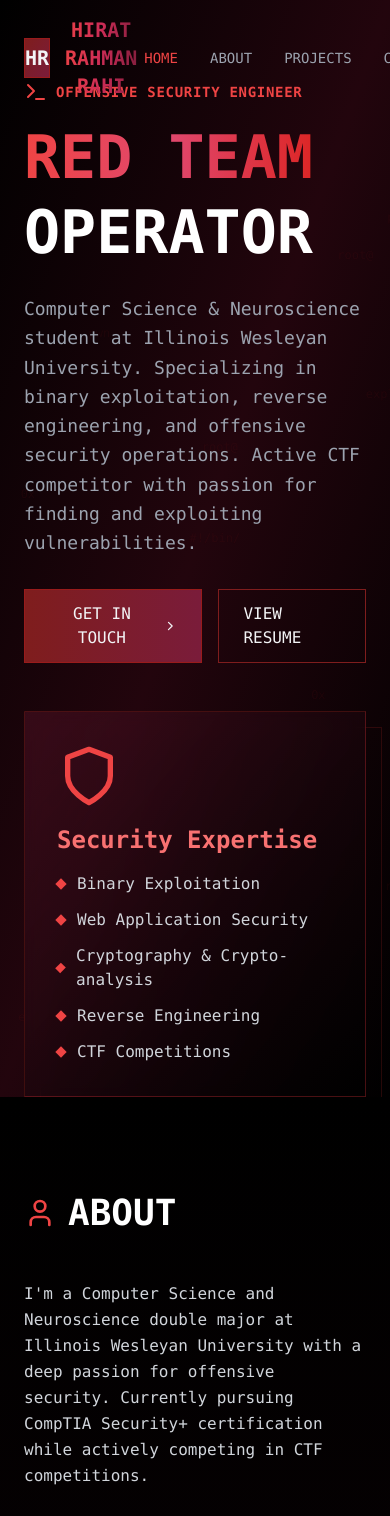
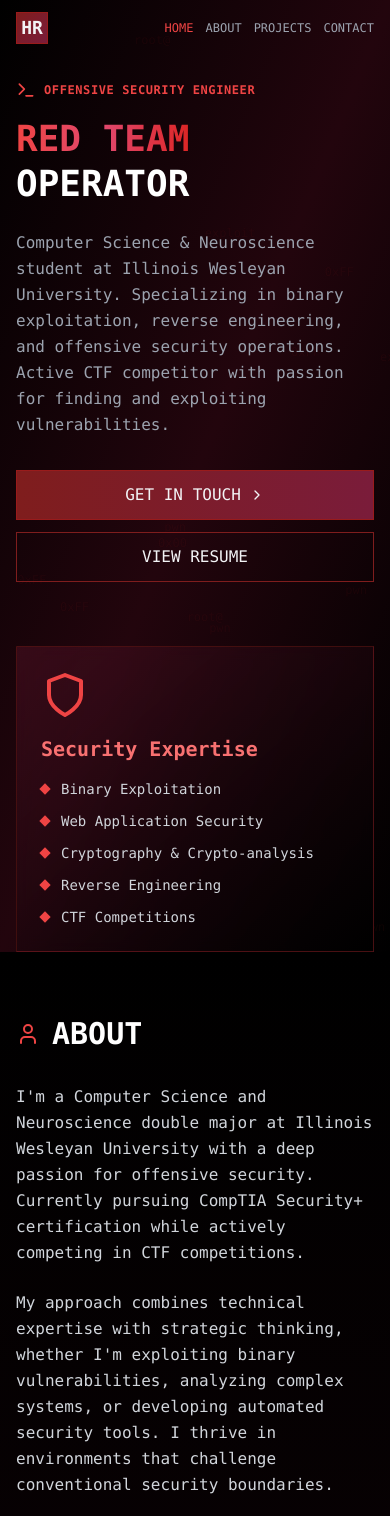
Before and after one commit to hiratinspace/hr_portfolio, a React (Create React App) app: page / in a window 390 px wide. Shown: the top 1516 px of the page. Built offline with nearby package versions, Linux system fonts and the light colour scheme.

Commit message:
Add scroll-based navigation highlighting and full mobile responsiveness

```diff
--- a/src/App.js
+++ b/src/App.js
@@ -9,7 +9,25 @@ const Portfolio = () => {
   useEffect(() => {
     const handleScroll = () => {
       setScrolled(window.scrollY > 50);
+
+      // Update active section based on scroll position
+      const sections = ['home', 'about', 'projects', 'contact'];
+      const scrollPosition = window.scrollY + 200; // Offset for better detection
+
+      for (const section of sections) {
+        const element = document.getElementById(section);
+        if (element) {
+          const offsetTop = element.offsetTop;
+          const offsetBottom = offsetTop + element.offsetHeight;
+
+          if (scrollPosition >= offsetTop && scrollPosition < offsetBottom) {
+            setActiveSection(section);
+            break;
+          }
+        }
+      }
     };
+
     window.addEventListener('scroll', handleScroll);
     return () => window.removeEventListener('scroll', handleScroll);
   }, []);
@@ -151,20 +169,20 @@ This toolkit has been instrumental in solving 50+ cryptography challenges across
     <div className="bg-black text-gray-100 min-h-screen font-mono">
       {/* Navigation */}
       <nav className={`fixed top-0 w-full z-50 transition-all duration-300 ${scrolled ? 'bg-black/95 backdrop-blur-sm border-b border-red-900/30' : 'bg-transparent'}`}>
-        <div className="max-w-7xl mx-auto px-6 py-4">
+        <div className="max-w-7xl mx-auto px-4 sm:px-6 py-3 sm:py-4">
           <div className="flex items-center justify-between">
             <button
               onClick={() => scrollToSection('home')}
               className="flex items-center space-x-2 cursor-pointer group"
             >
-              <div className="w-10 h-10 bg-gradient-to-br from-red-900 to-burgundy-900 flex items-center justify-center font-bold text-xl border border-red-800 group-hover:border-red-600 transition-all">
+              <div className="w-8 h-8 sm:w-10 sm:h-10 bg-gradient-to-br from-red-900 to-burgundy-900 flex items-center justify-center font-bold text-lg sm:text-xl border border-red-800 group-hover:border-red-600 transition-all flex-shrink-0">
                 HR
               </div>
-              <span className="text-xl font-bold bg-gradient-to-r from-red-500 via-burgundy-600 to-burgundy-900 bg-clip-text text-transparent group-hover:from-red-400 group-hover:via-burgundy-500 transition-all">
+              <span className="text-base sm:text-xl font-bold bg-gradient-to-r from-red-500 via-burgundy-600 to-burgundy-900 bg-clip-text text-transparent group-hover:from-red-400 group-hover:via-burgundy-500 transition-all hidden sm:inline">
                 HIRAT RAHMAN RAHI
               </span>
             </button>
-            <div className="flex items-center space-x-8">
+            <div className="flex items-center space-x-3 sm:space-x-8">
               {[
                 { label: 'HOME', id: 'home' },
                 { label: 'ABOUT', id: 'about' },
@@ -174,7 +192,7 @@ This toolkit has been instrumental in solving 50+ cryptography challenges across
                 <button
                   key={item.id}
                   onClick={() => scrollToSection(item.id)}
-                  className={`text-sm transition-colors hover:text-red-500 ${activeSection === item.id ? 'text-red-500' : 'text-gray-400'}`}
+                  className={`text-xs sm:text-sm transition-colors hover:text-red-500 ${activeSection === item.id ? 'text-red-500' : 'text-gray-400'}`}
                 >
                   {item.label}
                 </button>
@@ -185,7 +203,7 @@ This toolkit has been instrumental in solving 50+ cryptography challenges across
       </nav>
 
       {/* Hero Section */}
-      <section id="home" className="min-h-screen flex items-center justify-center relative overflow-hidden pt-20">
+      <section id="home" className="min-h-screen flex items-center justify-center relative overflow-hidden pt-20 px-4 sm:px-6">
         <div className="absolute inset-0 bg-gradient-to-br from-black via-burgundy-950 to-black opacity-50"></div>
         <div className="absolute inset-0">
           {[...Array(20)].map((_, i) => (
@@ -203,63 +221,63 @@ This toolkit has been instrumental in solving 50+ cryptography challenges across
           ))}
         </div>
 
-        <div className="max-w-6xl mx-auto px-6 relative z-10">
-          <div className="grid grid-cols-1 lg:grid-cols-2 gap-12 items-center">
+        <div className="max-w-6xl mx-auto relative z-10 w-full">
+          <div className="grid grid-cols-1 lg:grid-cols-2 gap-8 lg:gap-12 items-center">
             <div>
               <div className="flex items-center space-x-2 mb-4">
-                <Terminal className="text-red-500 w-6 h-6" />
-                <span className="text-red-500 text-sm font-bold tracking-wider">OFFENSIVE SECURITY ENGINEER</span>
+                <Terminal className="text-red-500 w-5 h-5 sm:w-6 sm:h-6" />
+                <span className="text-red-500 text-xs sm:text-sm font-bold tracking-wider">OFFENSIVE SECURITY ENGINEER</span>
               </div>
-              <h1 className="text-6xl font-bold mb-6 leading-tight">
+              <h1 className="text-4xl sm:text-5xl lg:text-6xl font-bold mb-6 leading-tight">
                 <span className="bg-gradient-to-r from-red-500 via-burgundy-500 to-red-600 bg-clip-text text-transparent">
                   RED TEAM
                 </span>
                 <br />
                 <span className="text-white">OPERATOR</span>
               </h1>
-              <p className="text-gray-400 text-lg mb-8 leading-relaxed">
+              <p className="text-gray-400 text-base sm:text-lg mb-8 leading-relaxed">
                 Computer Science & Neuroscience student at Illinois Wesleyan University. Specializing in binary exploitation,
                 reverse engineering, and offensive security operations. Active CTF competitor with passion for finding and exploiting vulnerabilities.
               </p>
-              <div className="flex space-x-4">
+              <div className="flex flex-col sm:flex-row space-y-3 sm:space-y-0 sm:space-x-4">
                 <button
                   onClick={() => scrollToSection('contact')}
-                  className="px-6 py-3 bg-gradient-to-r from-red-900 to-burgundy-900 hover:from-red-800 hover:to-burgundy-800 transition-all border border-red-800 flex items-center space-x-2 group"
+                  className="px-6 py-3 bg-gradient-to-r from-red-900 to-burgundy-900 hover:from-red-800 hover:to-burgundy-800 transition-all border border-red-800 flex items-center justify-center space-x-2 group"
                 >
                   <span>GET IN TOUCH</span>
                   <ChevronRight className="w-4 h-4 group-hover:translate-x-1 transition-transform" />
                 </button>
-                <a href="mailto:hrahi@iwu.edu" className="px-6 py-3 border border-red-900 hover:border-red-700 hover:bg-red-950/30 transition-all">
+                <a href="mailto:hrahi@iwu.edu" className="px-6 py-3 border border-red-900 hover:border-red-700 hover:bg-red-950/30 transition-all text-center">
                   VIEW RESUME
                 </a>
               </div>
             </div>
 
-            <div className="relative">
-              <div className="relative z-10 bg-gradient-to-br from-burgundy-900/30 to-black border border-red-900/50 p-8 backdrop-blur">
-                <Shield className="text-red-500 w-16 h-16 mb-4" />
-                <h3 className="text-2xl font-bold mb-4 text-red-400">Security Expertise</h3>
+            <div className="relative mt-8 lg:mt-0">
+              <div className="relative z-10 bg-gradient-to-br from-burgundy-900/30 to-black border border-red-900/50 p-6 sm:p-8 backdrop-blur">
+                <Shield className="text-red-500 w-12 h-12 sm:w-16 sm:h-16 mb-4" />
+                <h3 className="text-xl sm:text-2xl font-bold mb-4 text-red-400">Security Expertise</h3>
                 <ul className="space-y-3">
                   {['Binary Exploitation', 'Web Application Security', 'Cryptography & Crypto-analysis', 'Reverse Engineering', 'CTF Competitions'].map((item, i) => (
-                    <li key={i} className="flex items-center space-x-3 text-gray-300">
-                      <div className="w-2 h-2 bg-red-500 rotate-45"></div>
+                    <li key={i} className="flex items-center space-x-3 text-sm sm:text-base text-gray-300">
+                      <div className="w-2 h-2 bg-red-500 rotate-45 flex-shrink-0"></div>
                       <span>{item}</span>
                     </li>
                   ))}
                 </ul>
               </div>
-              <div className="absolute -bottom-4 -right-4 w-full h-full border border-red-900/30"></div>
+              <div className="absolute -bottom-4 -right-4 w-full h-full border border-red-900/30 hidden sm:block"></div>
             </div>
           </div>
         </div>
       </section>
 
       {/* About Section */}
-      <section id="about" className="py-24 bg-gradient-to-b from-black to-burgundy-950/20">
-        <div className="max-w-6xl mx-auto px-6">
-          <div className="flex items-center space-x-3 mb-12">
-            <User className="text-red-500 w-8 h-8" />
-            <h2 className="text-4xl font-bold text-white">ABOUT</h2>
+      <section id="about" className="py-16 sm:py-24 bg-gradient-to-b from-black to-burgundy-950/20 px-4 sm:px-6">
+        <div className="max-w-6xl mx-auto">
+          <div className="flex items-center space-x-3 mb-8 sm:mb-12">
+            <User className="text-red-500 w-6 h-6 sm:w-8 sm:h-8" />
+            <h2 className="text-3xl sm:text-4xl font-bold text-white">ABOUT</h2>
           </div>
 
           <div className="grid grid-cols-1 lg:grid-cols-2 gap-12">
@@ -311,11 +329,11 @@ This toolkit has been instrumental in solving 50+ cryptography challenges across
       </section>
 
       {/* Skills Section */}
-      <section className="py-24 bg-black">
-        <div className="max-w-6xl mx-auto px-6">
-          <div className="flex items-center space-x-3 mb-12">
-            <Lock className="text-red-500 w-8 h-8" />
-            <h2 className="text-4xl font-bold text-white">SKILLS & EXPERTISE</h2>
+      <section className="py-16 sm:py-24 bg-black px-4 sm:px-6">
+        <div className="max-w-6xl mx-auto">
+          <div className="flex items-center space-x-3 mb-8 sm:mb-12">
+            <Lock className="text-red-500 w-6 h-6 sm:w-8 sm:h-8" />
+            <h2 className="text-3xl sm:text-4xl font-bold text-white">SKILLS & EXPERTISE</h2>
           </div>
 
           <div className="grid grid-cols-1 md:grid-cols-2 gap-6">
@@ -336,31 +354,31 @@ This toolkit has been instrumental in solving 50+ cryptography challenges across
       </section>
 
       {/* Experience Section */}
-      <section className="py-24 bg-gradient-to-b from-black to-burgundy-950/20">
-        <div className="max-w-6xl mx-auto px-6">
-          <div className="flex items-center space-x-3 mb-12">
-            <Briefcase className="text-red-500 w-8 h-8" />
-            <h2 className="text-4xl font-bold text-white">EXPERIENCE</h2>
+      <section className="py-16 sm:py-24 bg-gradient-to-b from-black to-burgundy-950/20 px-4 sm:px-6">
+        <div className="max-w-6xl mx-auto">
+          <div className="flex items-center space-x-3 mb-8 sm:mb-12">
+            <Briefcase className="text-red-500 w-6 h-6 sm:w-8 sm:h-8" />
+            <h2 className="text-3xl sm:text-4xl font-bold text-white">EXPERIENCE</h2>
           </div>
 
           <div className="space-y-6">
             {experiences.map((exp, idx) => {
               const Icon = exp.icon;
               return (
-                <div key={idx} className="border border-red-900/50 p-6 bg-gradient-to-r from-burgundy-950/20 to-black hover:border-red-700/70 transition-all group">
-                  <div className="flex items-start justify-between mb-4">
+                <div key={idx} className="border border-red-900/50 p-4 sm:p-6 bg-gradient-to-r from-burgundy-950/20 to-black hover:border-red-700/70 transition-all group">
+                  <div className="flex flex-col sm:flex-row sm:items-start sm:justify-between mb-4 space-y-3 sm:space-y-0">
                     <div className="flex items-start space-x-4">
-                      <div className="w-12 h-12 bg-gradient-to-br from-red-900 to-burgundy-900 flex items-center justify-center border border-red-800 group-hover:border-red-600 transition-all">
+                      <div className="w-12 h-12 bg-gradient-to-br from-red-900 to-burgundy-900 flex items-center justify-center border border-red-800 group-hover:border-red-600 transition-all flex-shrink-0">
                         <Icon className="w-6 h-6 text-red-300" />
                       </div>
                       <div>
-                        <h3 className="text-xl font-bold text-white group-hover:text-red-400 transition-colors">{exp.title}</h3>
-                        <p className="text-red-400">{exp.company}</p>
+                        <h3 className="text-lg sm:text-xl font-bold text-white group-hover:text-red-400 transition-colors">{exp.title}</h3>
+                        <p className="text-red-400 text-sm sm:text-base">{exp.company}</p>
                       </div>
                     </div>
-                    <span className="text-sm text-gray-400 border border-red-900/50 px-3 py-1">{exp.period}</span>
+                    <span className="text-xs sm:text-sm text-gray-400 border border-red-900/50 px-3 py-1 self-start sm:self-auto">{exp.period}</span>
                   </div>
-                  <p className="text-gray-300 leading-relaxed ml-16">{exp.description}</p>
+                  <p className="text-gray-300 leading-relaxed text-sm sm:text-base sm:ml-16">{exp.description}</p>
                 </div>
               );
             })}
@@ -369,11 +387,11 @@ This toolkit has been instrumental in solving 50+ cryptography challenges across
       </section>
 
       {/* Projects Section */}
-      <section id="projects" className="py-24 bg-black">
-        <div className="max-w-6xl mx-auto px-6">
-          <div className="flex items-center space-x-3 mb-12">
-            <Code className="text-red-500 w-8 h-8" />
-            <h2 className="text-4xl font-bold text-white">PROJECTS</h2>
+      <section id="projects" className="py-16 sm:py-24 bg-black px-4 sm:px-6">
+        <div className="max-w-6xl mx-auto">
+          <div className="flex items-center space-x-3 mb-8 sm:mb-12">
+            <Code className="text-red-500 w-6 h-6 sm:w-8 sm:h-8" />
+            <h2 className="text-3xl sm:text-4xl font-bold text-white">PROJECTS</h2>
           </div>
 
           <div className="grid grid-cols-1 md:grid-cols-2 lg:grid-cols-3 gap-6">
@@ -415,11 +433,11 @@ This toolkit has been instrumental in solving 50+ cryptography challenges across
       </section>
 
       {/* Contact Section */}
-      <section id="contact" className="py-24 bg-gradient-to-b from-black to-burgundy-950/20">
-        <div className="max-w-4xl mx-auto px-6">
-          <div className="flex items-center space-x-3 mb-12">
-            <Mail className="text-red-500 w-8 h-8" />
-            <h2 className="text-4xl font-bold text-white">CONTACT</h2>
+      <section id="contact" className="py-16 sm:py-24 bg-gradient-to-b from-black to-burgundy-950/20 px-4 sm:px-6">
+        <div className="max-w-4xl mx-auto">
+          <div className="flex items-center space-x-3 mb-8 sm:mb-12">
+            <Mail className="text-red-500 w-6 h-6 sm:w-8 sm:h-8" />
+            <h2 className="text-3xl sm:text-4xl font-bold text-white">CONTACT</h2>
           </div>
 
           <div className="border border-red-900/50 p-8 bg-gradient-to-br from-burgundy-950/30 to-black">
@@ -446,13 +464,13 @@ This toolkit has been instrumental in solving 50+ cryptography challenges across
       </section>
 
       {/* Footer */}
-      <footer className="border-t border-red-900/30 py-8 bg-black">
-        <div className="max-w-6xl mx-auto px-6">
-          <div className="flex items-center justify-between">
-            <p className="text-gray-500 text-sm">© 2026 Hirat Rahman Rahi. All rights reserved.</p>
+      <footer className="border-t border-red-900/30 py-6 sm:py-8 bg-black px-4 sm:px-6">
+        <div className="max-w-6xl mx-auto">
+          <div className="flex flex-col sm:flex-row items-center justify-between space-y-3 sm:space-y-0">
+            <p className="text-gray-500 text-xs sm:text-sm text-center sm:text-left">© 2026 Hirat Rahman Rahi. All rights reserved.</p>
             <div className="flex items-center space-x-2">
               <div className="w-2 h-2 bg-red-500 rounded-full animate-pulse"></div>
-              <span className="text-gray-500 text-sm">Available for opportunities</span>
+              <span className="text-gray-500 text-xs sm:text-sm">Available for opportunities</span>
             </div>
           </div>
         </div>
```
